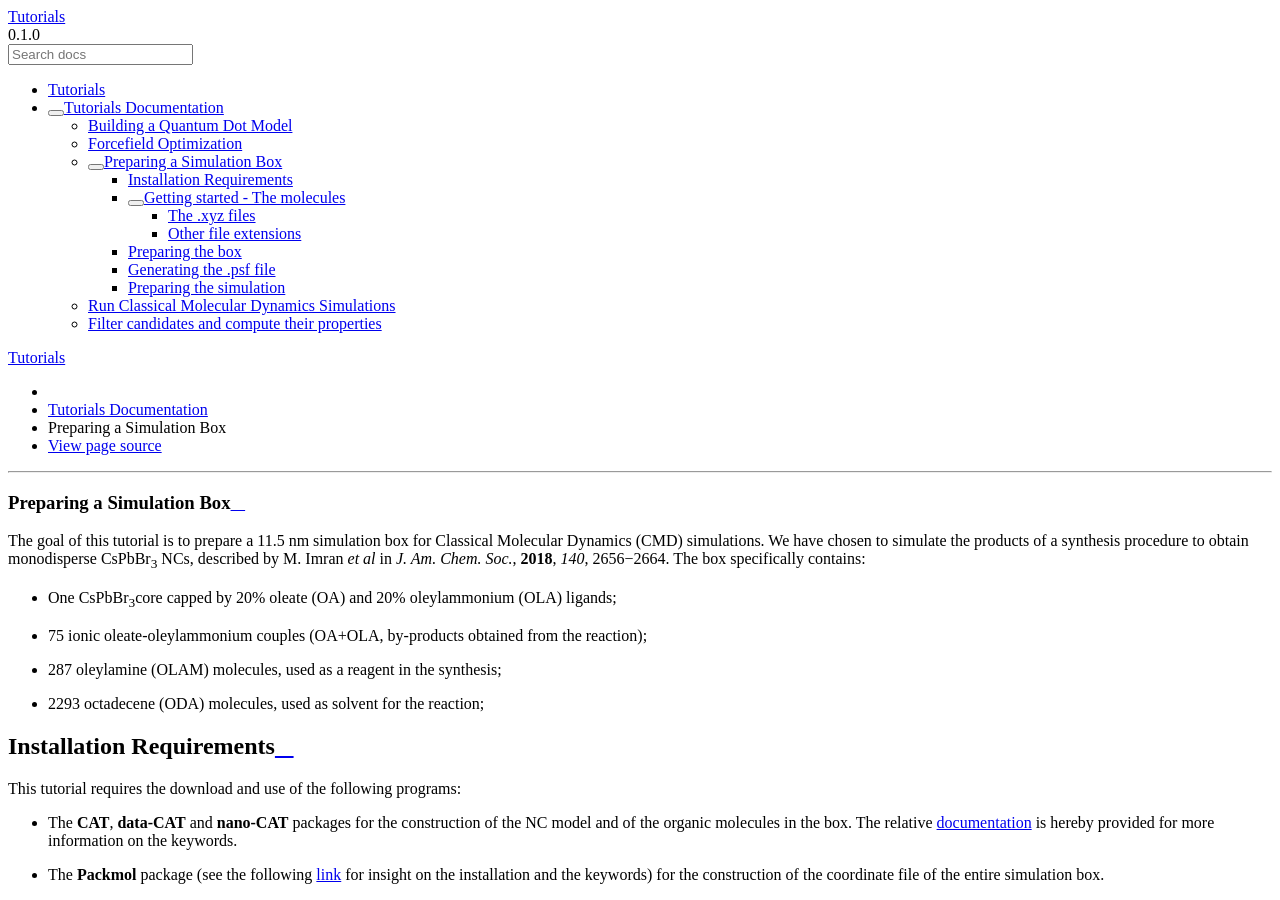
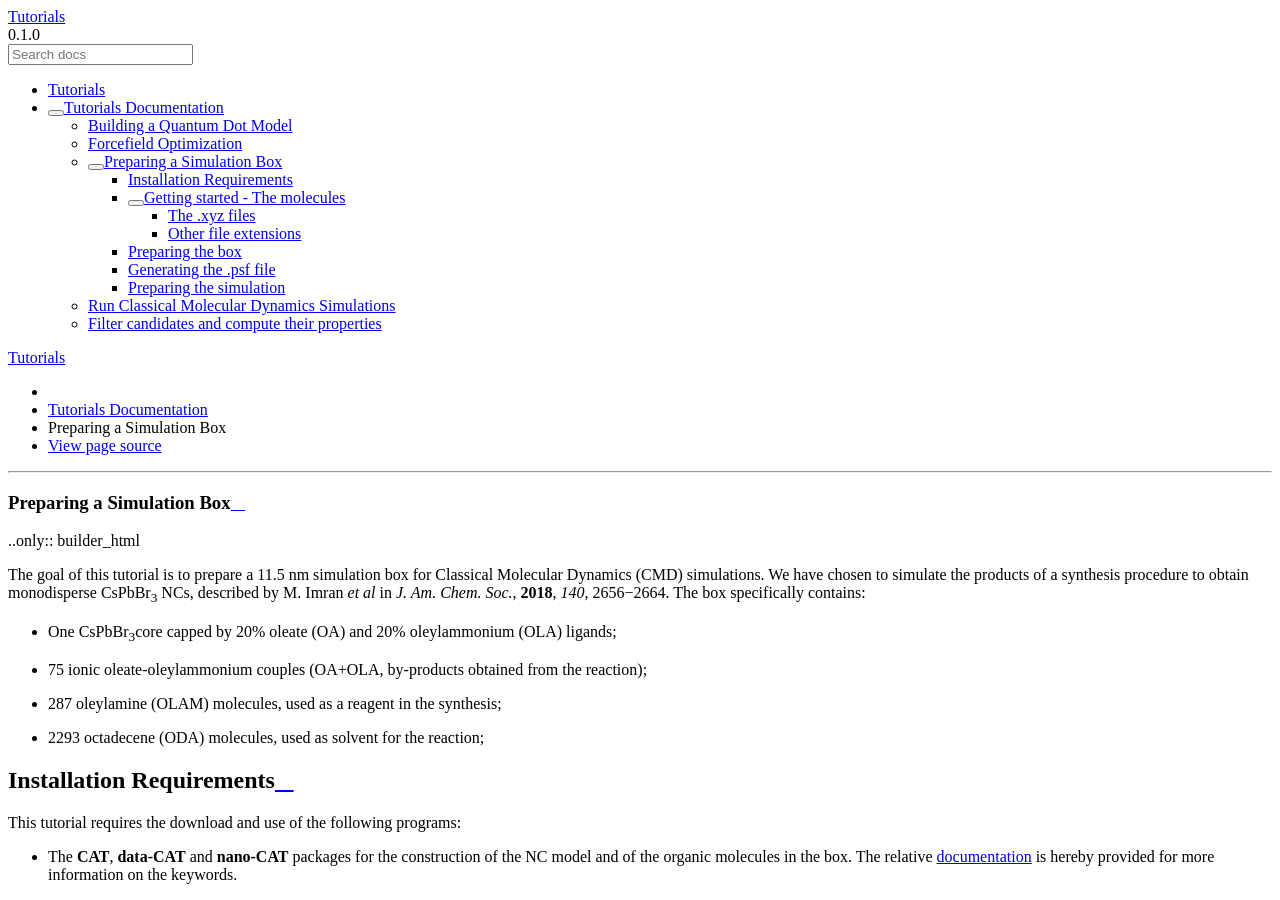
Before and after one commit to nlesc-nano/Tutorials, a Sphinx documentation site: the page built from docs/3_simulation_box.rst, in a window 1280 px wide and 900 px high. Built offline with Sphinx 7.4.7 and the Read the Docs theme 2.0.0, drawn with Linux system fonts in a browser that asks for light colours.

Commit message:
Update 3_simulation_box.rst

```diff
--- a/docs/3_simulation_box.rst
+++ b/docs/3_simulation_box.rst
@@ -2,6 +2,7 @@
 
 Preparing a Simulation Box
 ==========================
+..only:: builder_html
 
 The goal of this tutorial is to prepare a 11.5 nm simulation box for Classical Molecular Dynamics (CMD) simulations. We have chosen to simulate the products of a synthesis procedure to obtain monodisperse CsPbBr\ :sub:`3`\  NCs, described by M. Imran *et al* in *J. Am. Chem. Soc.*, **2018**, *140*, 2656−2664.
 The box specifically contains:
```
